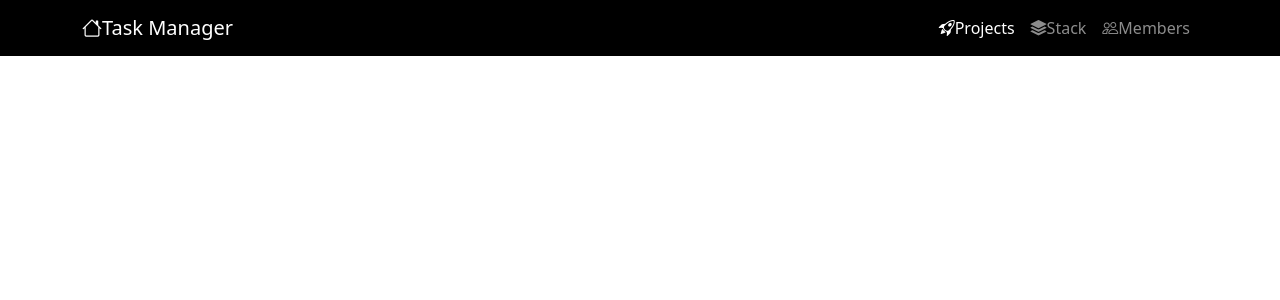
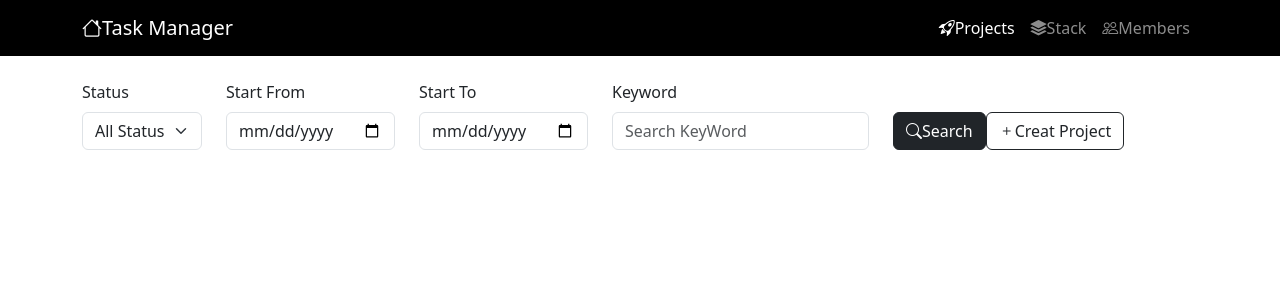
Before and after one commit to AungNyanHtet18/Task-Management, a React (Vite) app: page /project in a window 1280 px wide. Shown: the top 300 px of the page. Built offline with nearby package versions, Linux system fonts and the light colour scheme.

Commit message:
adding form of project-list

```diff
--- a/src/pages/project/project-list.tsx
+++ b/src/pages/project/project-list.tsx
@@ -1,7 +1,40 @@
+import { Link } from "react-router";
+import { FormGroup } from "../../ui/form-group";
+
 export default function ProjectListComponent() {
      return (
       <>
+         <form action="#" className="row">
+               <FormGroup className="col-auto" label="Status">
+                    <select className="form-select">
+                         <option value="">All Status</option>
+                    </select>
+               </FormGroup>
 
+               <FormGroup className="col-auto" label="Start From" >
+                    <input className="form-control" type="date" />
+               </FormGroup>
+
+               <FormGroup className="col-auto" label="Start To" >
+                    <input className="form-control" type="date" />
+               </FormGroup>
+
+                <FormGroup className="col-auto" label="Keyword" >
+                    <input className="form-control" type="text" placeholder="Search KeyWord"/>
+               </FormGroup>
+
+               <div className="col btn-wrapper">
+                    <button type="submit" className="btn btn-dark">
+                         <i className="bi-search"></i>
+                         Search
+                    </button>
+
+                    <Link to='' className="btn btn-outline-dark me-2">
+                         <i className="bi-plus"></i>Creat Project
+                    </Link>
+
+               </div>
+         </form>
       </>
      )
 }
```
